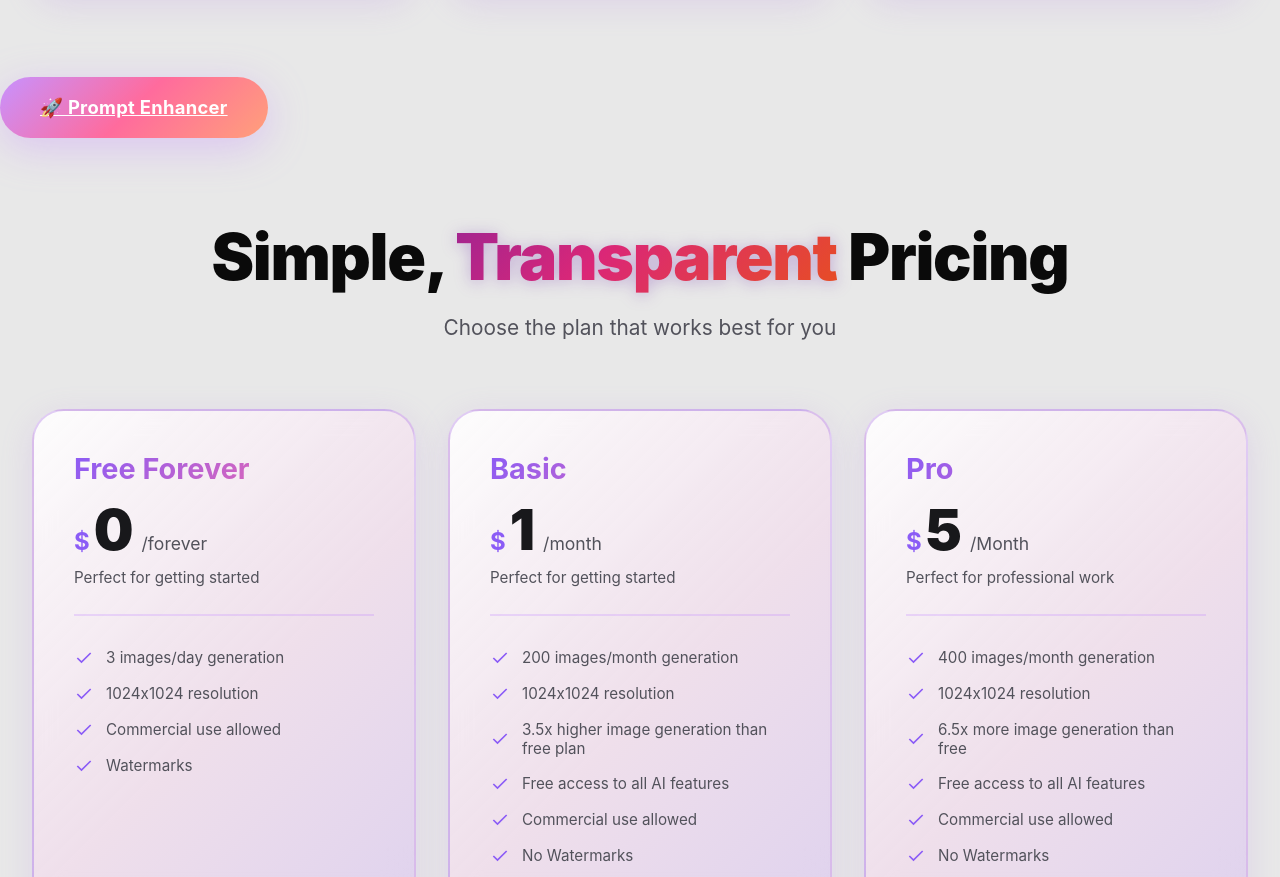
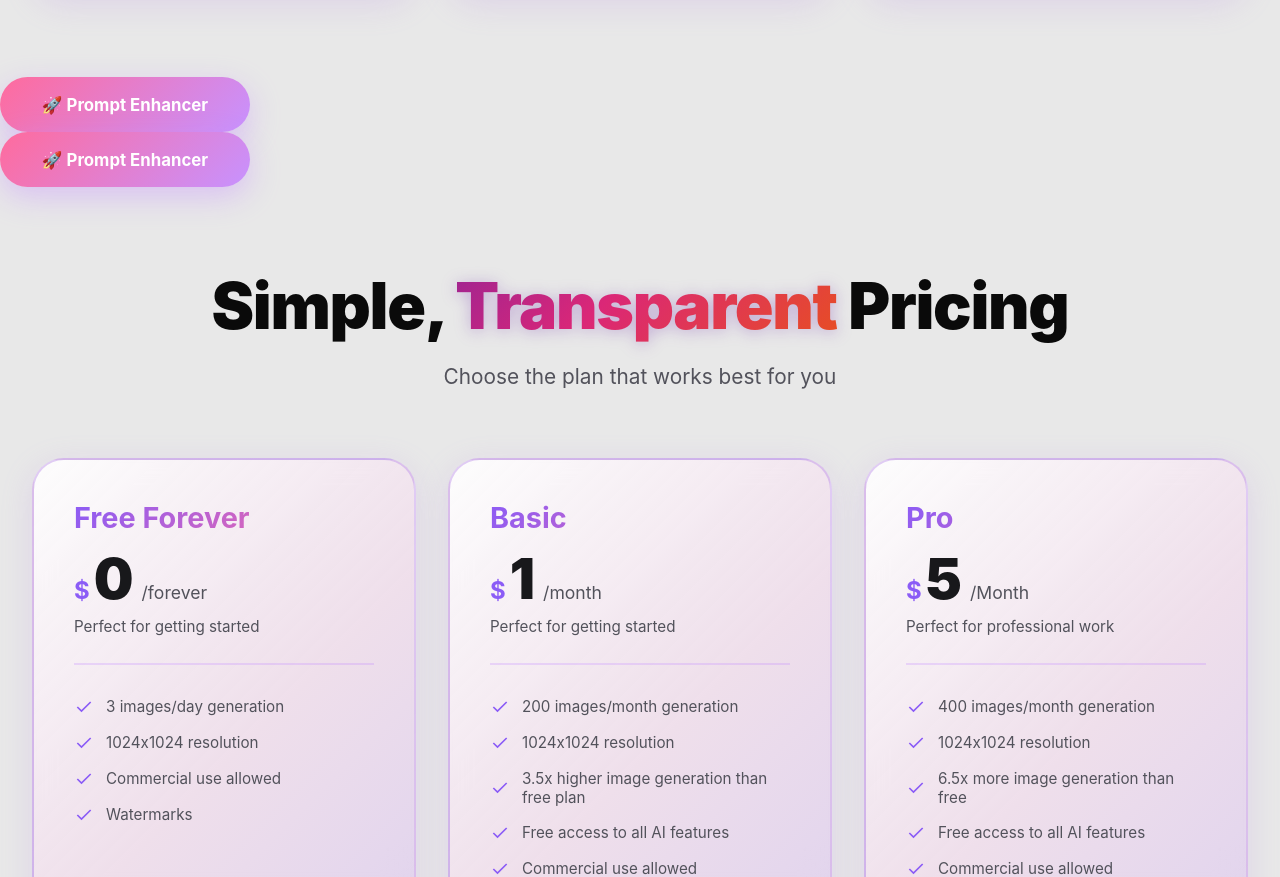
Before and after one commit to sarush687-boop/aiimg, a plain HTML site: page index.html in a window 1280 px wide. Shown: the part 1608-2485 px from the top of the page. Drawn offline with Linux system fonts and the light colour scheme; no server answers.

Commit message:
Update index.html

```diff
--- a/index.html
+++ b/index.html
@@ -2615,9 +2615,61 @@
                 opacity: 0;
             }
         }
-        .prompt-btn {
-  font-size: 1.15rem;
-  letter-spacing: 0.3px;
+     /* Wrapper ensures click priority */
+.prompt-btn-wrapper {
+  position: relative;
+  z-index: 9999;
+  pointer-events: auto;
+}
+
+/* Button base */
+.prompt-btn {
+  display: inline-flex;
+  align-items: center;
+  justify-content: center;
+  padding: 1.1rem 2.6rem;
+  font-size: 1.05rem;
+  font-weight: 700;
+  color: #ffffff;
+  text-decoration: none;
+  border-radius: 999px;
+  background: linear-gradient(135deg, #ff6b9d, #c792ff, #87ceeb);
+  background-size: 200% 200%;
+  box-shadow: 0 10px 30px rgba(199, 146, 255, 0.45);
+  transition: all 0.35s ease;
+  position: relative;
+  overflow: hidden;
+  cursor: pointer;
+}
+
+/* Shine effect */
+.prompt-btn::before {
+  content: "";
+  position: absolute;
+  inset: 0;
+  background: linear-gradient(
+    120deg,
+    transparent,
+    rgba(255, 255, 255, 0.35),
+    transparent
+  );
+  transform: translateX(-100%);
+  transition: transform 0.6s ease;
+}
+
+/* Hover */
+.prompt-btn:hover::before {
+  transform: translateX(100%);
+}
+
+.prompt-btn:hover {
+  transform: translateY(-4px);
+  box-shadow: 0 18px 45px rgba(199, 146, 255, 0.65);
+}
+
+/* Active click */
+.prompt-btn:active {
+  transform: translateY(-1px);
 }
 
     </style>
@@ -2772,9 +2824,17 @@
         </div>
     </section>
     <!-- AI features -->
-<a href="prompt.html" class="btn btn-primary prompt-btn">
-  🚀 Prompt Enhancer
-</a>
+<div class="prompt-btn-wrapper">
+  <a href="prompt.html" class="prompt-btn">
+    🚀 Prompt Enhancer
+  </a>
+</div>
+<div class="prompt-btn-wrapper">
+  <a href="prompt.html" class="prompt-btn">
+    🚀 Prompt Enhancer
+  </a>
+</div>
+
 
 
  <!-- ====================== Pricing Section ====================== -->
```
